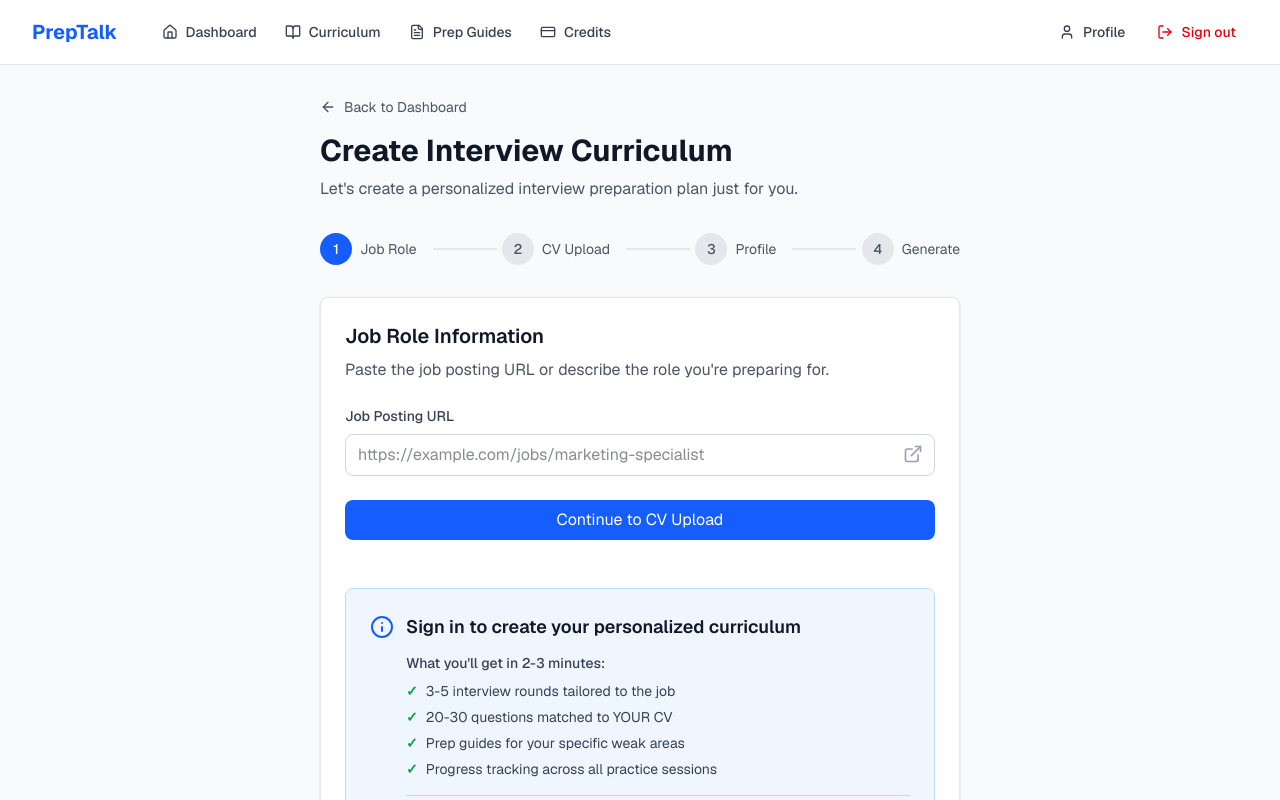
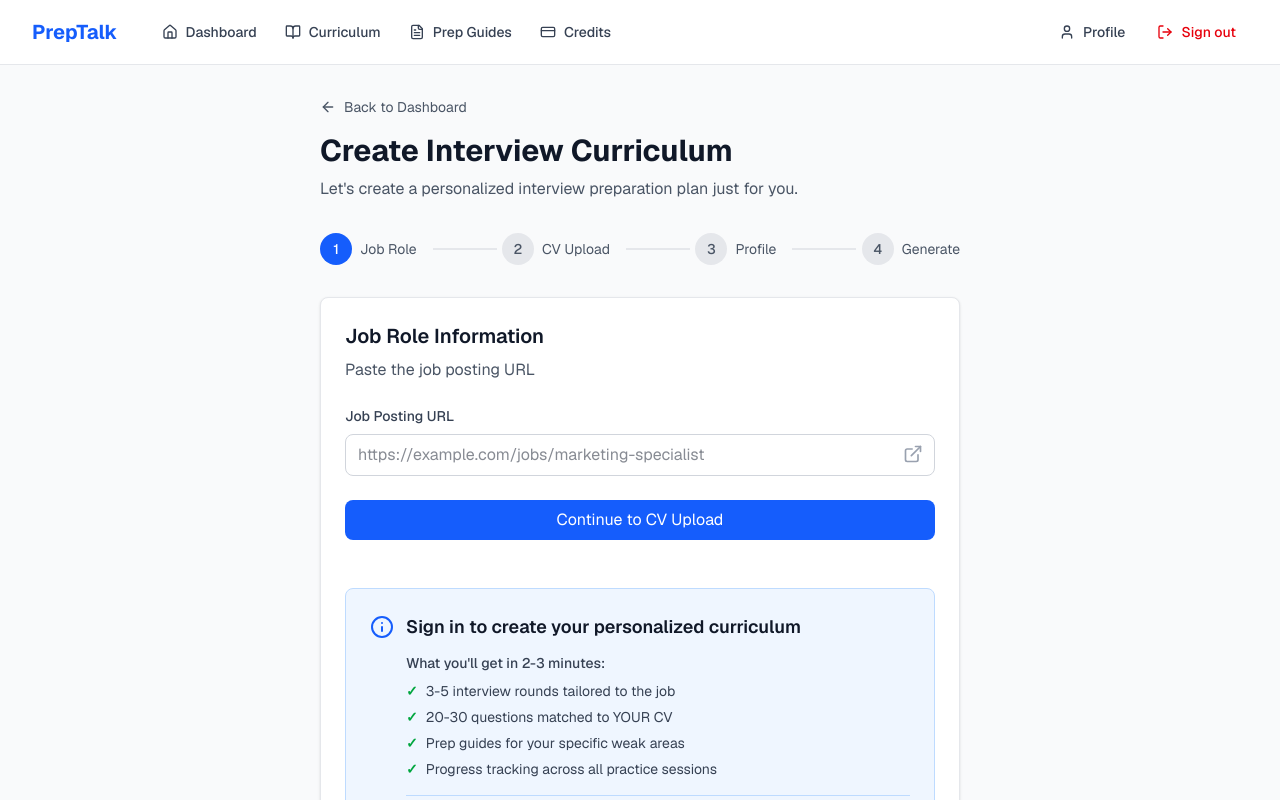
Before and after one commit to YvodeRooij/PrepTalk, a Next.js app in the folder preptalk/: page /curriculum in a window 1280 px wide. Shown: the top 800 px of the page. Built offline with nearby package versions, Linux system fonts and the light colour scheme; no server answers.

Commit message:
fix: update job posting URL instruction for clarity

```diff
--- a/preptalk/app/(dashboard)/curriculum/page.tsx
+++ b/preptalk/app/(dashboard)/curriculum/page.tsx
@@ -363,7 +363,7 @@ export default function CurriculumCreatePage() {
             <div>
               <h2 className="text-xl font-semibold text-gray-900 mb-2">Job Role Information</h2>
               <p className="text-gray-600 mb-4">
-                Paste the job posting URL or describe the role you're preparing for.
+                Paste the job posting URL
               </p>
             </div>
 
```
